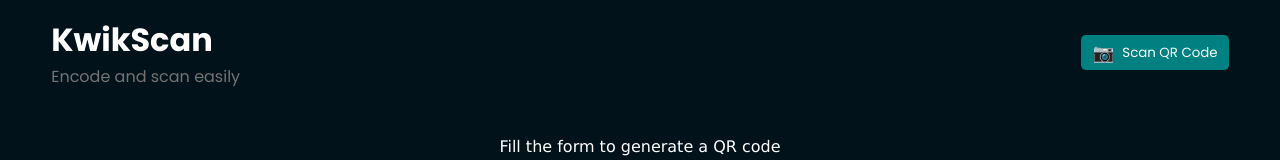
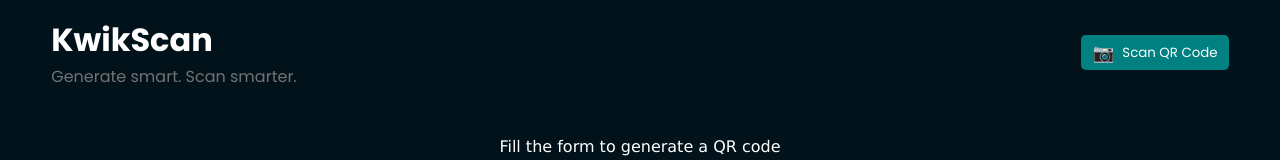
Before and after one commit to Dopetwist/React-QR-Code-generator, a React (Vite) app: page / in a window 1280 px wide. Shown: the top 160 px of the page. Built offline with nearby package versions, Linux system fonts and the light colour scheme.

Commit message:
Add favicon. Change Header paragraph tagline

```diff
--- a/index.html
+++ b/index.html
@@ -4,6 +4,7 @@
     <meta charset="UTF-8" />
     <!-- <link rel="icon" type="image/svg+xml" href="/vite.svg" /> -->
     <meta name="viewport" content="width=device-width, initial-scale=1.0" />
+    <link rel="icon" type="image/x-icon" href="/favicon.ico" />
     <title>KwikScan</title>
   </head>
   <body>
--- a/src/components/Header.jsx
+++ b/src/components/Header.jsx
@@ -5,7 +5,7 @@
         <div id="header">
             <div className="header-logo">
                 <h1> KwikScan </h1>
-                <p> Encode and scan easily </p>
+                <p> Generate smart. Scan smarter. </p>
             </div>
 
             <div className="qr-scan">
--- a/src/index.css
+++ b/src/index.css
@@ -363,6 +363,7 @@
 @media (max-width: 479px) {
     .container {
         padding: 1rem;
+        margin-top: 1rem;
     }
 
     .container form {
```
Also changed, not shown: public/logo.jpeg (deleted), 1 other file (tests, documents, lock files or other folders).
